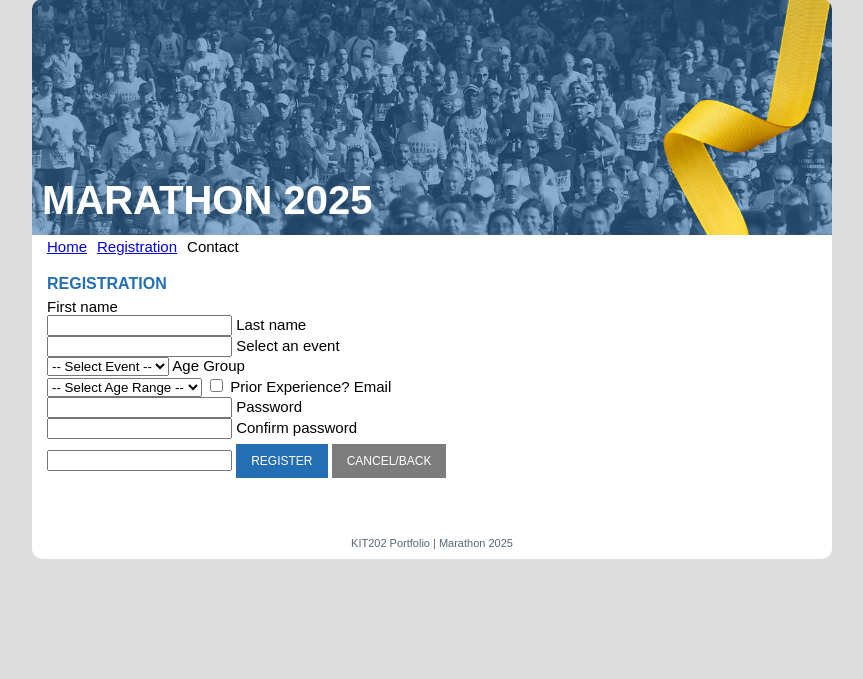
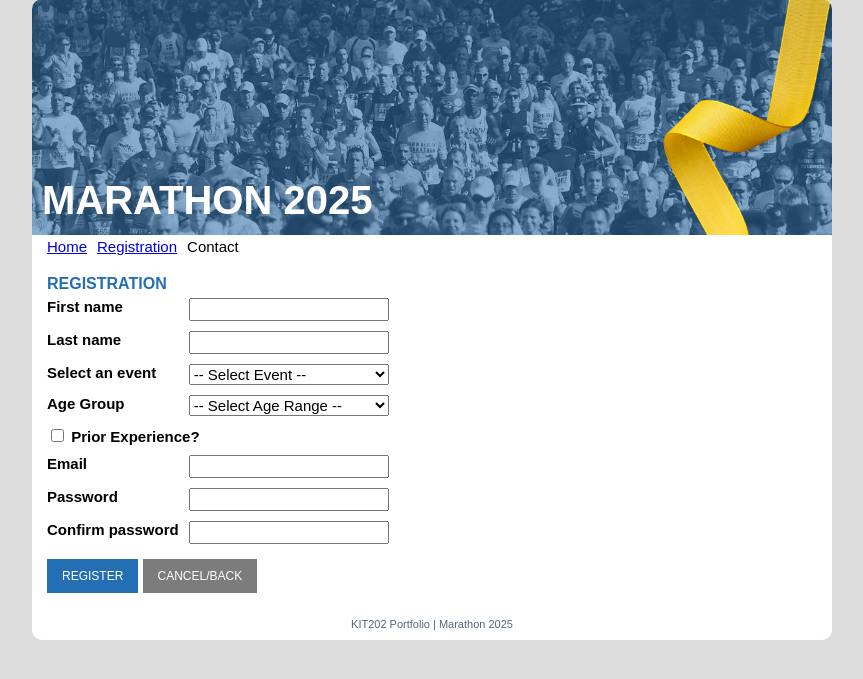
Before and after one commit to jrcrisford/web-programming-fundamentals-portfolio, a PHP site: page /registration.html in a window 1280 px wide. Shown: the part 26-705 px from the top of the page, without its empty margins (208-1071 px from the left). Run offline with PHP 8.4, Linux system fonts and the light colour scheme.

Commit message:
Added registration page css

```diff
--- a/static_site/registration.html
+++ b/static_site/registration.html
@@ -29,18 +29,19 @@
                 <h2>Registration</h2>
 
                 <!-- Registration Form -->
-                <form action="#" method="post">
+                <form id="registrationForm" class="form-control" action="#" method="post">
+
                     <!-- First Name-->
-                    <label for="firstName">First name</label><br>
-                    <input type="text" id="firstName" name="firstName" required>
+                    <label for="firstName" class="form-label"> First name</label>
+                    <input type="text" id="firstName" name="firstName" class="form-control" required>
 
                     <!-- Last Name -->
-                    <label for="lastName">Last name</label><br>
-                    <input type="text" id="lastName" name="lastName" required>
+                    <label for="lastName" class="form-label">Last name</label>
+                    <input type="text" id="lastName" name="lastName" class="form-control" required>
 
                     <!-- Event Select-->
-                    <label for="event">Select an event</label><br>
-                    <select id="event" name="event" required>
+                    <label for="event" class="form-label">Select an event</label>
+                    <select id="event" name="event" class="form-control" required>
                         <option value="">-- Select Event --</option>
                         <option value="marathon">Marathon</option>
                         <option value="half_marathon">Half Marathon</option>
@@ -50,8 +51,8 @@
                     </select>
 
                     <!-- Age Group Select -->
-                    <label for="ageGroup">Age Group</label><br>
-                    <select id="ageGroup" name="ageGroup" required>
+                    <label for="ageGroup" class="form-label">Age Group</label>
+                    <select id="ageGroup" name="ageGroup" class="form-control" required>
                         <option value="">-- Select Age Range --</option>
                         <option value="Under_21">Under 21</option>
                         <option value="21-39">21-39</option>
@@ -60,41 +61,42 @@
                     </select>
 
                     <!-- Prior Experience Select -->
-                    <label>
-                        <input type="checkbox" id="priorExperience" name="priorExperience">
+                    <label class="form-label col-span">
+                        <input type="checkbox" id="priorExperience" name="priorExperience" class="form-control">
                         Prior Experience?
                     </label>
 
                     <!-- Email Entry -->
-                    <label for="email">Email</label><br>
-                    <input type="email" id="email" name="email" required>
+                    <label for="email" class="form-label">Email</label>
+                    <input type="email" id="email" name="email" class="form-control" required>
 
                     <!-- Password Entry -->
-                    <label for="password">Password</label><br>
+                    <label for="password" class="form-label">Password</label>
                     <input type="password"
                            id="password"
                            name="password"
                            required
                            minlength="6"
-                           maxlength="18">
+                           maxlength="18"
+                           class="form-control">
 
                     <!-- Password Confirmation -->
-                    <label for="confirmPassword">Confirm password</label><br>
+                    <label for="confirmPassword" class="form-label">Confirm password</label>
                     <input type="password"
                            id="confirmPassword"
                            name="confirmPassword"
                            required
                            minlength="6"
-                           maxlength="18">
+                           maxlength="18"
+                           class="form-control">
 
                     <!-- Register Button -->
-                    <button type="submit" class="btn btn-register">Register</button>
-                    <a href="index.html" class="btn btn-cancel">Cancel/Back</a>
+                    <div class="col-span">
+                        <button type="submit" class="btn btn-register">Register</button>
+                        <a href="index.html" class="btn btn-cancel">Cancel/Back</a>
+                    </div>
                 </form>
             </main>
-
-            <br>
-            <br>
 
             <!-- Footer Section -->
             <footer>
--- a/static_site/styles/style.css
+++ b/static_site/styles/style.css
@@ -217,8 +217,10 @@ using JavaScript in Week 5.)
 - Justify the content to the left
 */
 #registrationForm {
-
-
+    display: grid;
+    grid-template-columns: auto 200px;
+    gap: 10px;
+    justify-content: start;
 }
 
 /*
@@ -227,8 +229,7 @@ A class for a form element label
 - The font should be bold
 */
 .form-label {
-
-
+    font-weight: bold;
 }
 
 /*
@@ -237,8 +238,7 @@ A class for a form input element (includes <input> and <select>)
 - The font size of the input is 15px (to match the page body)
 */
 .form-control {
-
-
+    font-size: 15px;
 }
 
 /*
@@ -249,6 +249,5 @@ form actions (the submit and cancel buttons)
 - It should span two columns (achievable by setting the grid column end to span 2)
 */
 .col-span {
-
-
+    grid-column: 1 / span 2;
 }
```
